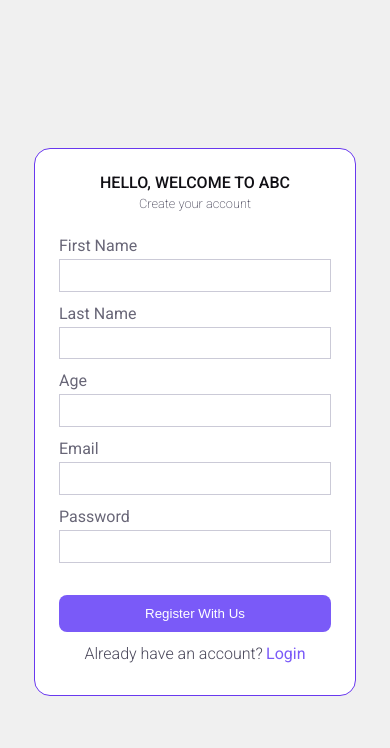
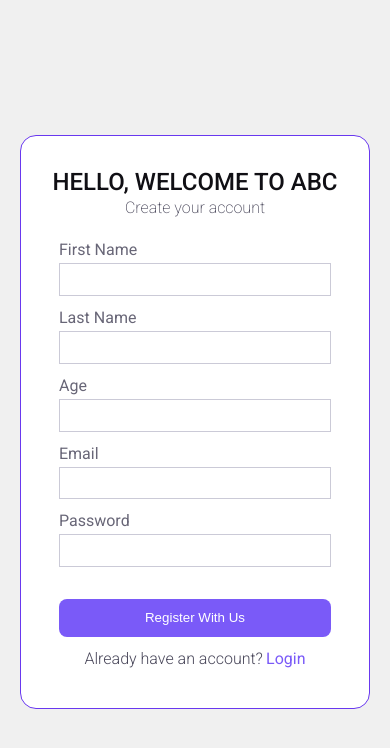
Before and after one commit to naveenstheninjastudio/Reactapps, a React (Vite) app: page /signup-form in a window 390 px wide. Shown: the top 748 px of the page. Built offline with nearby package versions, Linux system fonts and the light colour scheme.

Commit message:
padding update

```diff
--- a/src/components/signUpForm.css
+++ b/src/components/signUpForm.css
@@ -88,18 +88,22 @@ button:focus {
 }
 
 @media (max-width: 480px) {
+  .signUpForm {
+    padding: 2rem;
+  }
+
   .signUpFormTitle {
     display: flex;
     flex-direction: column;
     align-items: center;
     color: #100f14;
-    font-size: 1rem;
+    font-size: 1.5rem;
     font-weight: 500;
     margin-bottom: 1rem;
     text-transform: uppercase;
   }
 
   .signUpFormTitle p {
-    font-size: 0.8rem;
+    font-size: 1rem;
   }
 }
```
